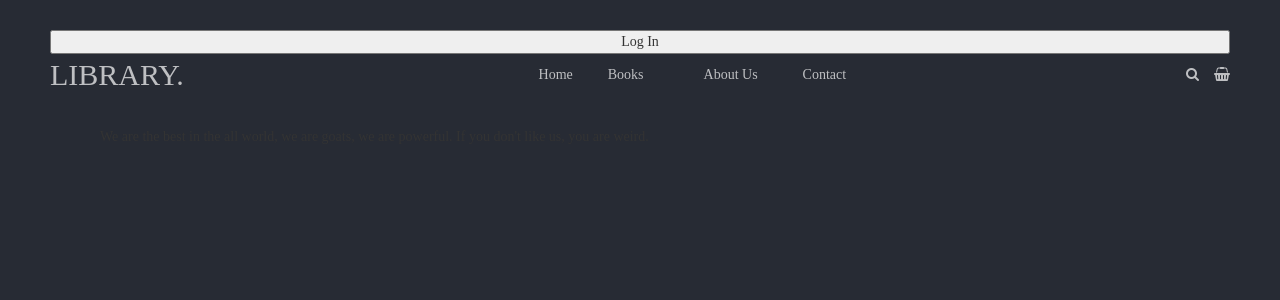
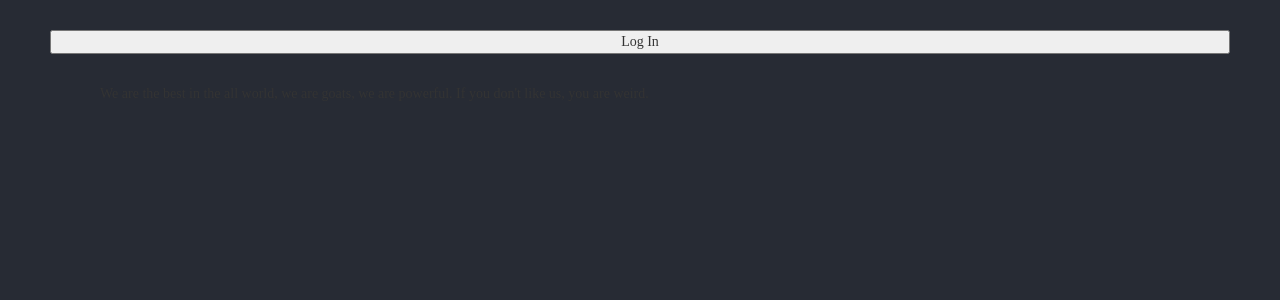
Before and after one commit to yasinjaamac/Comp-3005-project, a React (Create React App) app in the folder client/: page /about in a window 1280 px wide. Shown: the top 300 px of the page. Built offline with nearby package versions, Linux system fonts and the light colour scheme.

Commit message:
Finish the login/logout system

```diff
--- a/client/src/components/LogoutButton.js
+++ b/client/src/components/LogoutButton.js
@@ -1,16 +1,20 @@
 import React from 'react'
 import { useAuth0 } from '@auth0/auth0-react';
+import Header from './header';
 
 const  LogoutButton = () => {
     const {logout, isAuthenticated} = useAuth0();
 
     return (
         isAuthenticated && (
+
         <button onClick = {() => logout()}>
             Log Out
         </button>
+
         )
     )
 }
 
+// <Header/>
 export default LogoutButton
--- a/client/src/components/header.js
+++ b/client/src/components/header.js
@@ -1,6 +1,7 @@
 import React from "react";
 //import { Link } from 'react-router-dom';
 import AboutUs from './aboutUs';
+import { useAuth0 } from "@auth0/auth0-react";
 
 import {
     BrowserRouter as Router,
@@ -15,15 +16,17 @@ import {
 // other
 
 export default function Header(){
+
+    const { user, isAuthenticated } = useAuth0();
     return(
+
+        isAuthenticated && (
         <Router>
         <nav>
         <div className="logo">Library.</div>
         <ul>
-            <li>Home</li>
-            <li>Books</li>
-            <li><Link to="/about" className="destination">About Us</Link></li>
-            <li>Contact</li>
+            <li><Link to="/profile" className="destination">Home</Link></li>
+            <li><Link to="/list" className="destination">Books</Link></li>
         </ul>
         <div className="search">
             <i className="fa fa-search"></i>
@@ -31,6 +34,7 @@ export default function Header(){
         </div>
         </nav>
         </Router>
+        )
     )
 }
 
--- a/client/src/index.js
+++ b/client/src/index.js
@@ -16,6 +16,7 @@ import LoginButton from './components/LoginButton';
 import LogoutButton from './components/LogoutButton';
 import UserProfile from './components/userProfile';
 import JSONPretty from 'react-json-pretty';
+import OwnerProfile from './components/ownerProfile';
 
 const domain = process.env.REACT_APP_AUTH0_DOMAIN;
 const clientId = process.env.REACT_APP_AUTH0_CLIENT_ID;
@@ -23,6 +24,7 @@ const clientId = process.env.REACT_APP_AUTH0_CLIENT_ID;
 //<App />
 //React.StrictMode.
 //Que faire now... ?
+
 ReactDOM.render(
   <Auth0Provider
   domain={domain}
@@ -34,20 +36,18 @@ ReactDOM.render(
     </Helmet>
 
 
-    <div>
 
-    </div>
-
+    <Header/>
     <>
     <LoginButton/>
     <LogoutButton/>
-    <UserProfile/>
+    <OwnerProfile/>
     </>
 
-    <Header/>
     <Router>
         <Routes>
-        <Route path="/" element={<BookList/>}/>
+        <Route path="/" element={<OwnerProfile/>}/>
+        <Route path="/list" element={<BookList/>}/>
         <Route path="/about" element={<AboutUs/>}>
         </Route>
         </Routes>
@@ -59,6 +59,7 @@ ReactDOM.render(
   document.getElementById('root')
 );
 
+// <UserProfile/> <Header/>
 // If you want to start measuring performance in your app, pass a function
 // to log results (for example: reportWebVitals(console.log))
 // or send to an analytics endpoint. Learn more: https://bit.ly/CRA-vitals
```
